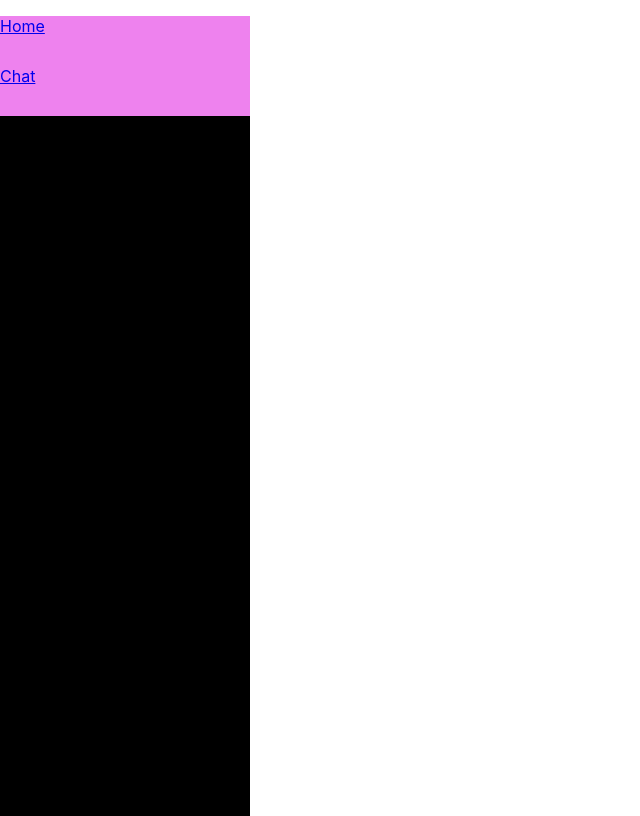
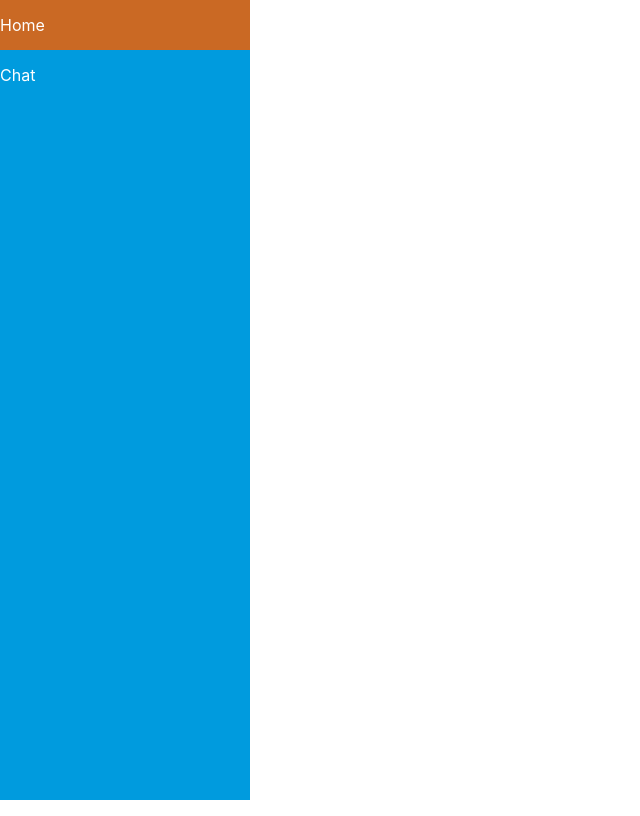
Before and after one commit to jedgray36/chat-app, a React (Create React App) app: page / in a window 1280 px wide. Shown: the whole page, without its empty margins (0-640 px from the left). Built offline with nearby package versions, Linux system fonts and the light colour scheme.

Commit message:
sidebar fix
fixed sidebar

```diff
--- a/src/App.css
+++ b/src/App.css
@@ -1,4 +1,5 @@
 .App {
+margin: 0;
 width: 100vw;
 height: 100vh;
 }
--- a/src/App.tsx
+++ b/src/App.tsx
@@ -4,13 +4,15 @@ import './App.css';
 import Home from './pages/Home';
 import { BrowserRouter, Route, Routes } from 'react-router-dom';
 import Chat from './pages/Chat';
+import NavBar from './components/NavBar';
 
 const App = () => {
   return (
     <div className="App">
       <BrowserRouter>
+      <NavBar />
       <Routes>
-        <Route index element={<Home />}></Route>
+        <Route path='/' element={<Home />}></Route>
         <Route path="/Chat" element={<Chat />}></Route>
       </Routes>
       </BrowserRouter>
--- a/src/components/NavBar.tsx
+++ b/src/components/NavBar.tsx
@@ -15,7 +15,7 @@ const NavBar = () => {
               <li
               key={linkData.title}
               className='row'>
-              <NavLink to={linkData.link}>{linkData.title}</NavLink>
+              <NavLink className="title" to={linkData.link}>{linkData.title}</NavLink>
               </li>
               ))}
 
--- a/src/data/sidebarData.ts
+++ b/src/data/sidebarData.ts
@@ -2,7 +2,7 @@
 export const sidebarData = [
     {
         title: "Home",
-        link: "/Home",
+        link: "/",
     },
     {
         title: "Chat",
--- a/src/pages/Home.tsx
+++ b/src/pages/Home.tsx
@@ -7,7 +7,7 @@ import NavBar from '../components/NavBar';
 const Home = () => {
     return (
       <>
-      <NavBar />
+
       </>
     );
   }
--- a/src/styles/navBar.css
+++ b/src/styles/navBar.css
@@ -1,19 +1,20 @@
 .Sidebar {
     height: 100%;
     width: 250px;
-    background-color: rgb(0, 0, 0);
+    background-color: rgb(0, 155, 222);
 }
 
 .SidebarList  {
     height: auto;
     padding: 0;
+    margin: 0;
     width: 100%;
 }
 
 .SidebarList .row {
     width: 100%;
     height: 50px;
-    background-color: violet;
+    background-color: rgb(0, 155, 222);
     list-style-type: none;
     margin: 0;
     display: flex;
@@ -21,9 +22,17 @@
     color: white;
 }
 
+.title {
+    text-decoration: none;
+    display: flex;
+    align-items: center;
+    color: white;
+}
+
 .SidebarList .row:hover {
     cursor: pointer;
-    background-color: rgb(95, 95, 95);
+    background-color: rgb(202, 105, 36);
+    transition: 0.3s;
 }
 
 .row #title {
```
